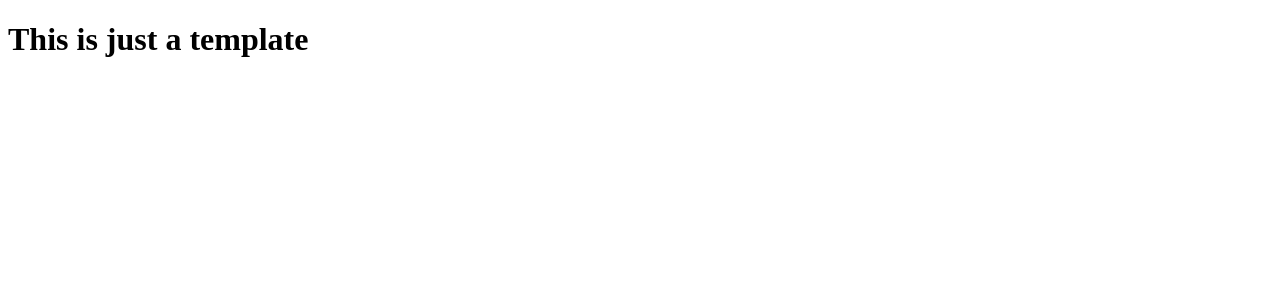
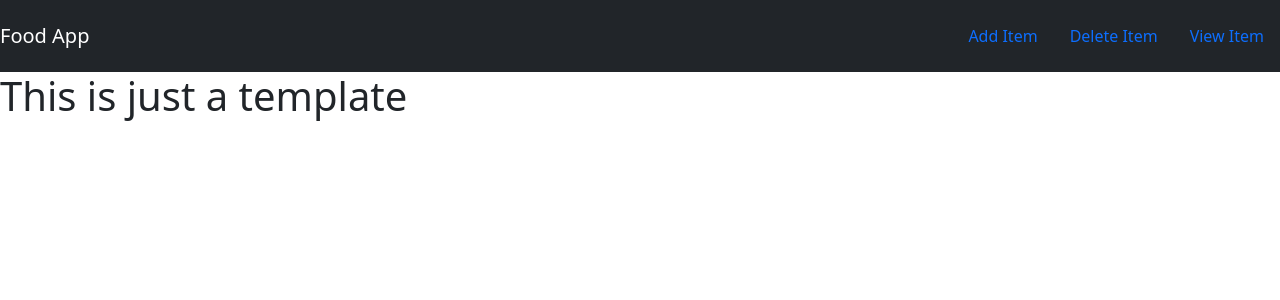
Before and after one commit to BillSam/django_foodSite, a Django app: page /food/ in a window 1280 px wide. Shown: the top 300 px of the page. Run offline with Django 3.2, Linux system fonts and the light colour scheme; data that the repository does not hold is empty.

Commit message:
template extends, base template, cdn boottrap

```diff
--- /dev/null
+++ b/food/static/food/style.css
@@ -0,0 +1,3 @@
+body{
+    background-color: lightyellow;
+}
--- /dev/null
+++ b/food/templates/food/base.html
@@ -0,0 +1,24 @@
+{% load static %}
+<!DOCTYPE html>
+<html lang="en">
+<head>
+    <meta charset="UTF-8">
+    <title>Title</title>
+    <link rel="stylesheet" href="{% static 'food/style.css' %}">
+    <link href="https://cdn.jsdelivr.net/npm/bootstrap@5.0.0-beta2/dist/css/bootstrap.min.css" rel="stylesheet" integrity="sha384-BmbxuPwQa2lc/FVzBcNJ7UAyJxM6wuqIj61tLrc4wSX0szH/Ev+nYRRuWlolflfl" crossorigin="anonymous">
+    <script src="https://cdn.jsdelivr.net/npm/bootstrap@5.0.0-beta2/dist/js/bootstrap.bundle.min.js" integrity="sha384-b5kHyXgcpbZJO/tY9Ul7kGkf1S0CWuKcCD38l8YkeH8z8QjE0GmW1gYU5S9FOnJ0" crossorigin="anonymous"></script>
+</head>
+<body>
+     <nav class="navbar navbar-dark bg-dark">
+            <a href="#" class="navbar-brand">Food App</a>
+
+            <div class="navbar">
+                <a class="nav-item nav-link" href="#">Add Item</a>
+                <a class="nav-item nav-link" href="#">Delete Item</a>
+                <a class="nav-item nav-link" href="#">View Item</a>
+            </div>
+        </nav>
+    {% block body%}
+    {% endblock%}
+</body>
+</html>
--- a/food/templates/food/index.html
+++ b/food/templates/food/index.html
@@ -1,17 +1,22 @@
+{% extends 'food/base.html' %}
 <!DOCTYPE html>
 <html lang="en">
 <head>
     <meta charset="UTF-8">
     <title>Title</title>
+
 </head>
 <body>
+
+   {% block body %}
     <h1>This is just a template</h1>
         {% for item in item_list %}
             <ul>
                 <li>
-                <a href="{% url 'detail' item.id %}">{{ item.id }} : {{ item.item_name }}</a>
+                    <a href="{% url 'food:detail' item.id %}">{{ item.id }} : {{ item.item_name }}</a>
                 </li>
             </ul>
         {% endfor %}
+   {% endblock %}
 </body>
 </html>
--- a/food/urls.py
+++ b/food/urls.py
@@ -1,7 +1,7 @@
 from . import views
 from django.urls import path
 
-
+app_name = 'food'
 urlpatterns = [
     path('', views.index, name='index'),
     path('<int:item_id>', views.detail, name='detail'),
```
Also changed, not shown: food/templates/food/detail.html (+6 -3 lines). Lines whose indentation alone changed are shown as unchanged.
